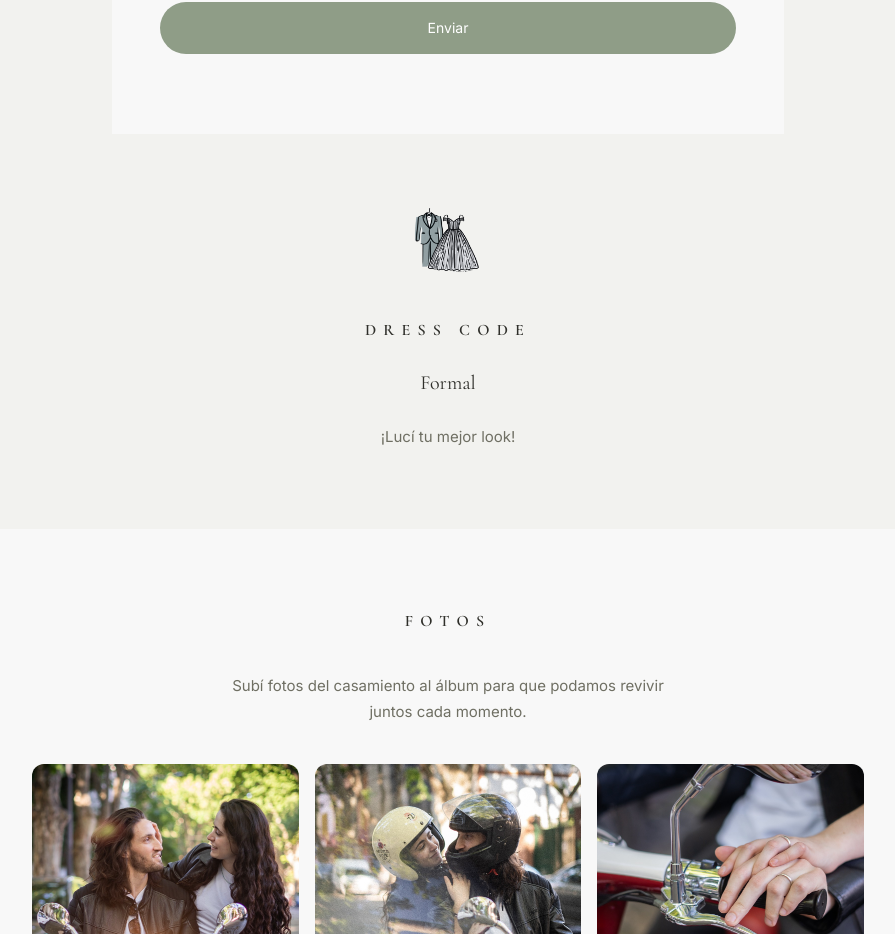
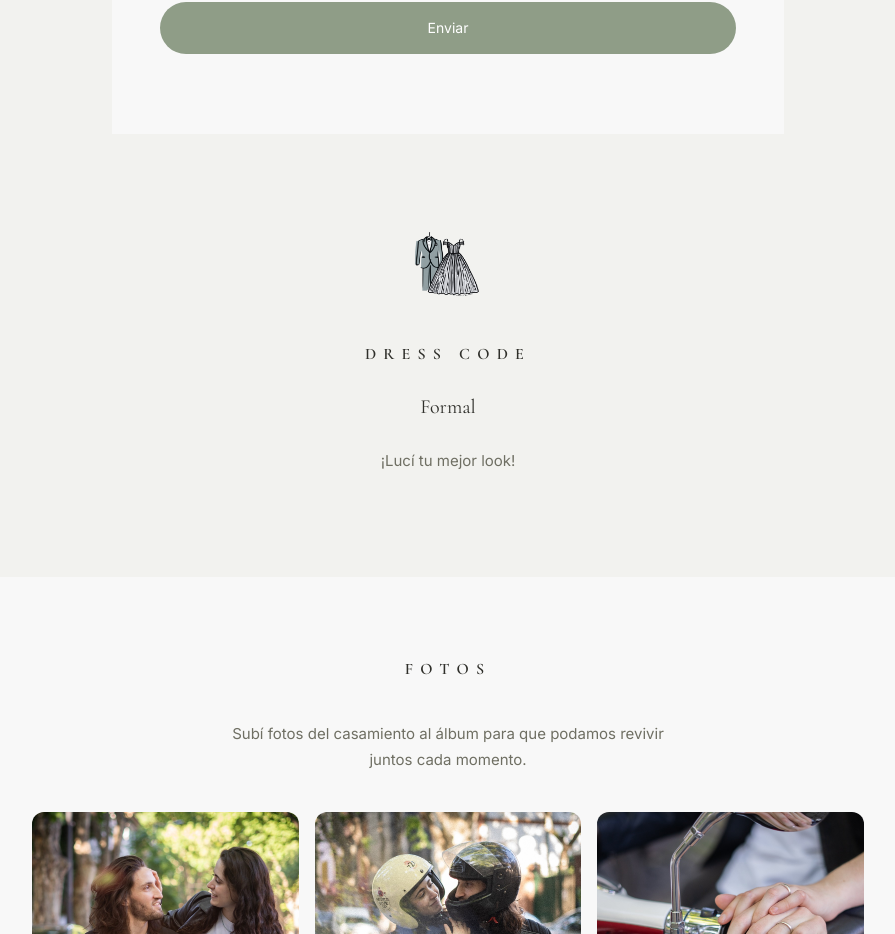
Before and after one commit to alendavies/wedding, a React (Vite) app: page / in a window 1280 px wide. Shown: the part 2628-3562 px from the top of the page, without its empty margins (192-1087 px from the left). Built offline with nearby package versions, Linux system fonts and the light colour scheme.

Commit message:
fix: adjust padding for DressCode section to improve layout

```diff
--- a/src/components/DressCode.tsx
+++ b/src/components/DressCode.tsx
@@ -6,8 +6,8 @@ const DressCode: React.FC = () => (
             w-full
             max-w-2xl
             px-8
-            pt-6
-            pb-20
+            pt-12
+            pb-26
             text-center
 
         '
```
